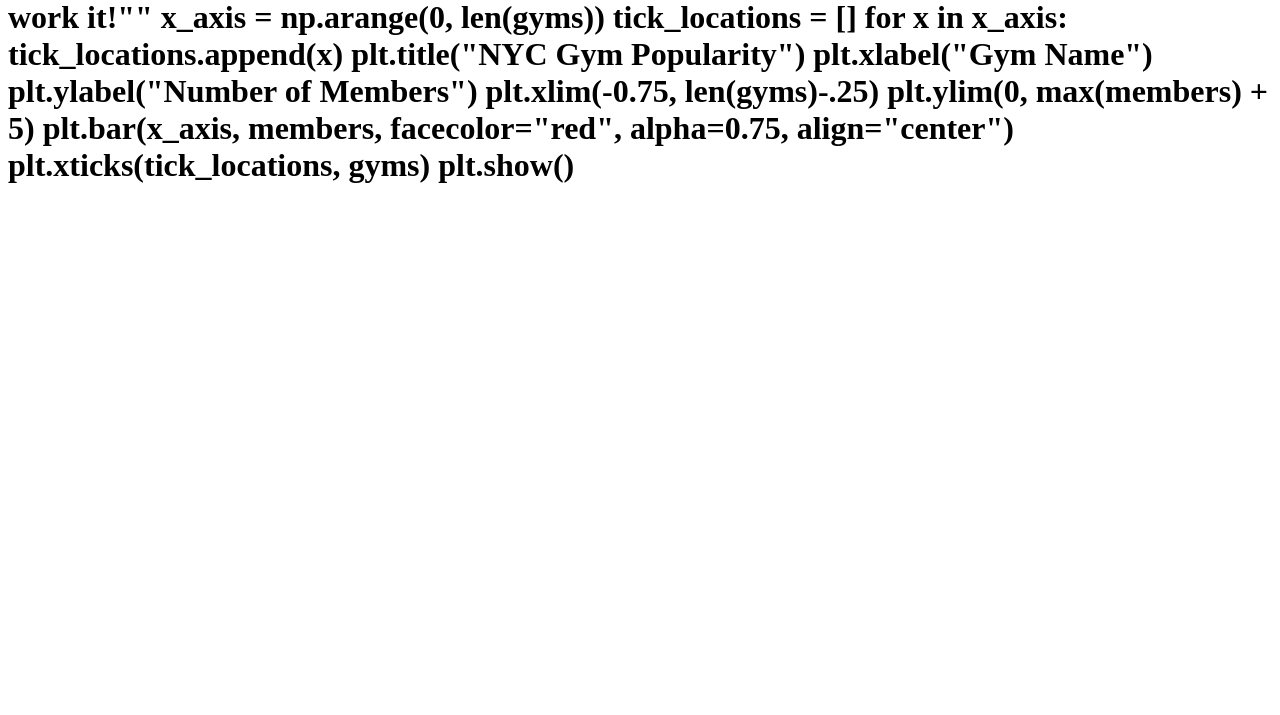
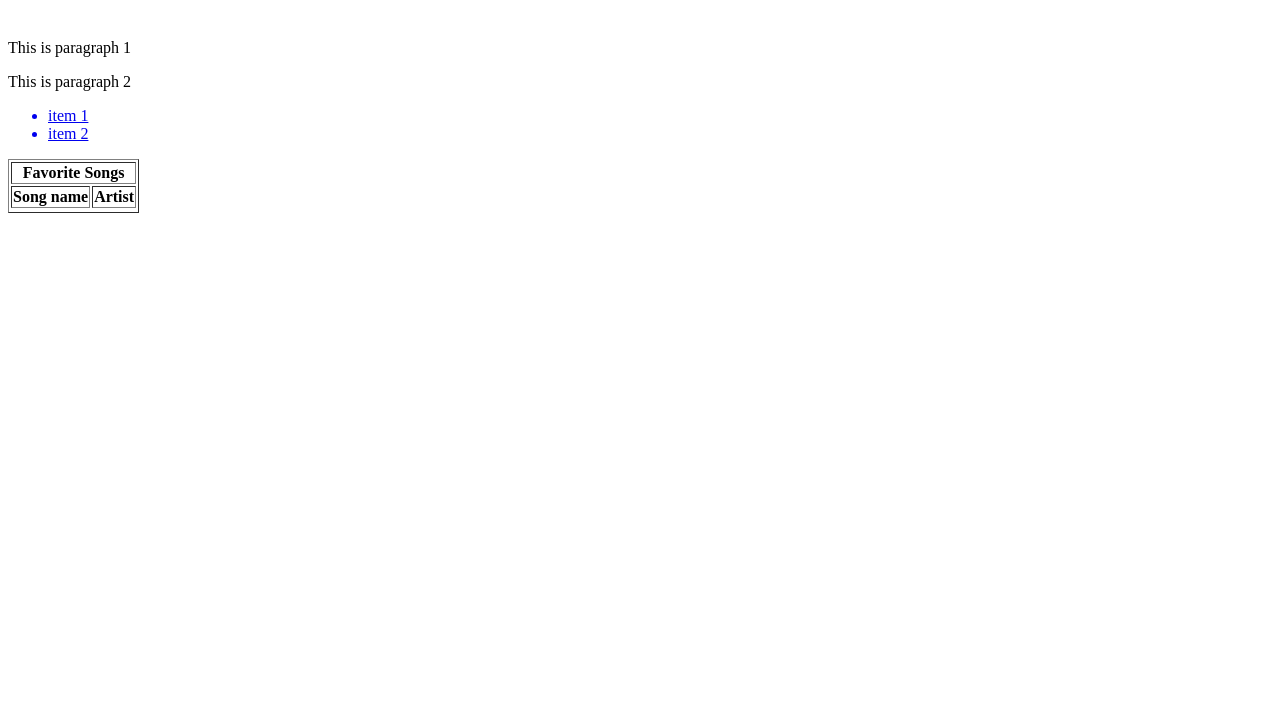
Before and after one commit to lazambrano/lazambrano.github.io, a plain HTML site: page index.html in a window 1280 px wide. Shown: the part 85-800 px from the top of the page. Drawn offline with Linux system fonts and the light colour scheme.

Commit message:
Update code to HTML

```diff
--- a/index.html
+++ b/index.html
@@ -1,29 +1,33 @@
 <!DOCTYPE html>
-<html lang="en">
+<html lang="en-us">
 <head>
-    <meta charset="UTF-8">
-    <meta name="viewport" content="width=<>, initial-scale=1.0">
-    <title>Document</title>
-</head>Map to Gyms
+  <meta charset="UTF-8">
+  <title>Activity 1: Leo Zambrano Bio Page</title>
+</head>
 <body>
-    <h1>"Map to all gyms during the COVID19 period is what we all want!"
-
-        "Get to the Gym and work it!""
+  <header>
+     <h1>Leo Zambrano</h1>
+     </header>
+<hr>
+  <img src="#" alt="">
+  <p> This is paragraph 1</p>
+  <p> This is paragraph 2</p>
+<ul>
+  <a href="#"><li>item 1</li></a>
+  <a href="#"><li>item 2</li></a>
+</ul>
+<table border="1"
+<thead>
+  <tr>
+    <th colspan="4">Favorite Songs</th>
+  </tr>
+  <tr>
+    <th>Song name</th>
+    <th>Artist</th>
+  </tr>
+</thead>
+<tbody>
+<tr>
+</tr>
 </body>
-
-x_axis = np.arange(0, len(gyms))
-tick_locations = []
-for x in x_axis:
-    tick_locations.append(x)
-
-plt.title("NYC Gym Popularity")
-plt.xlabel("Gym Name")
-plt.ylabel("Number of Members")
-
-plt.xlim(-0.75, len(gyms)-.25)
-plt.ylim(0, max(members) + 5)
-
-plt.bar(x_axis, members, facecolor="red", alpha=0.75, align="center")
-plt.xticks(tick_locations, gyms)
-plt.show()
 </html>
```
